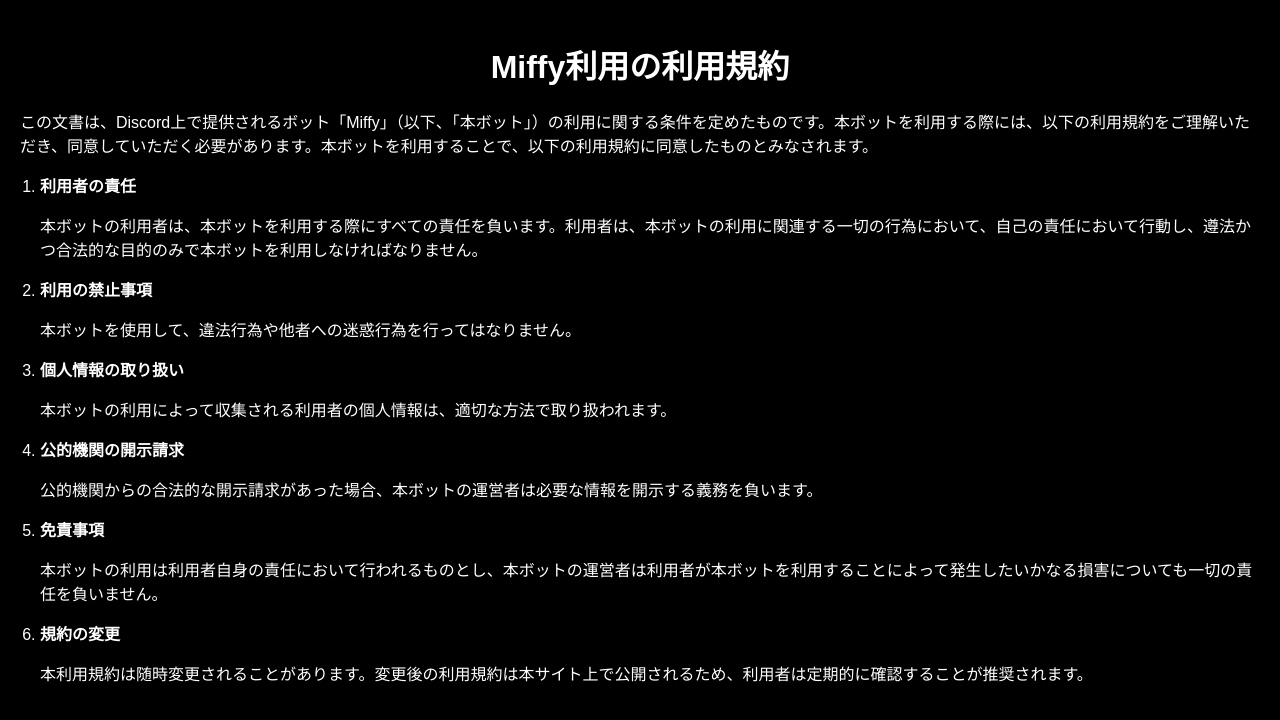
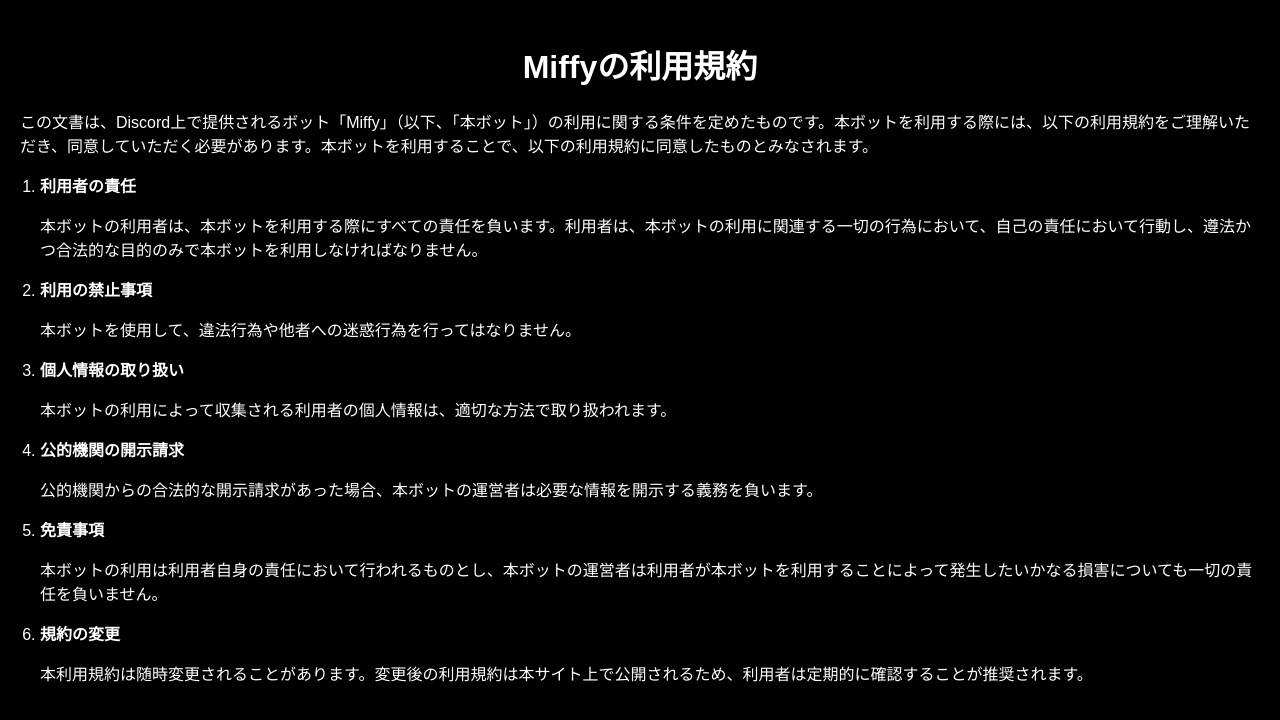
Before and after one commit to voids-top/voids-top.github.io, a plain HTML site: page tos.html in a window 1280 px wide. Drawn offline with Linux system fonts and the light colour scheme.

Commit message:
Update tos.html

```diff
--- a/tos.html
+++ b/tos.html
@@ -21,7 +21,7 @@
 </style>
 </head>
 <body>
-  <h1>Miffy利用の利用規約</h1>
+  <h1>Miffyの利用規約</h1>
   <p>この文書は、Discord上で提供されるボット「Miffy」（以下、「本ボット」）の利用に関する条件を定めたものです。本ボットを利用する際には、以下の利用規約をご理解いただき、同意していただく必要があります。本ボットを利用することで、以下の利用規約に同意したものとみなされます。</p>
 
   <ol>
```
